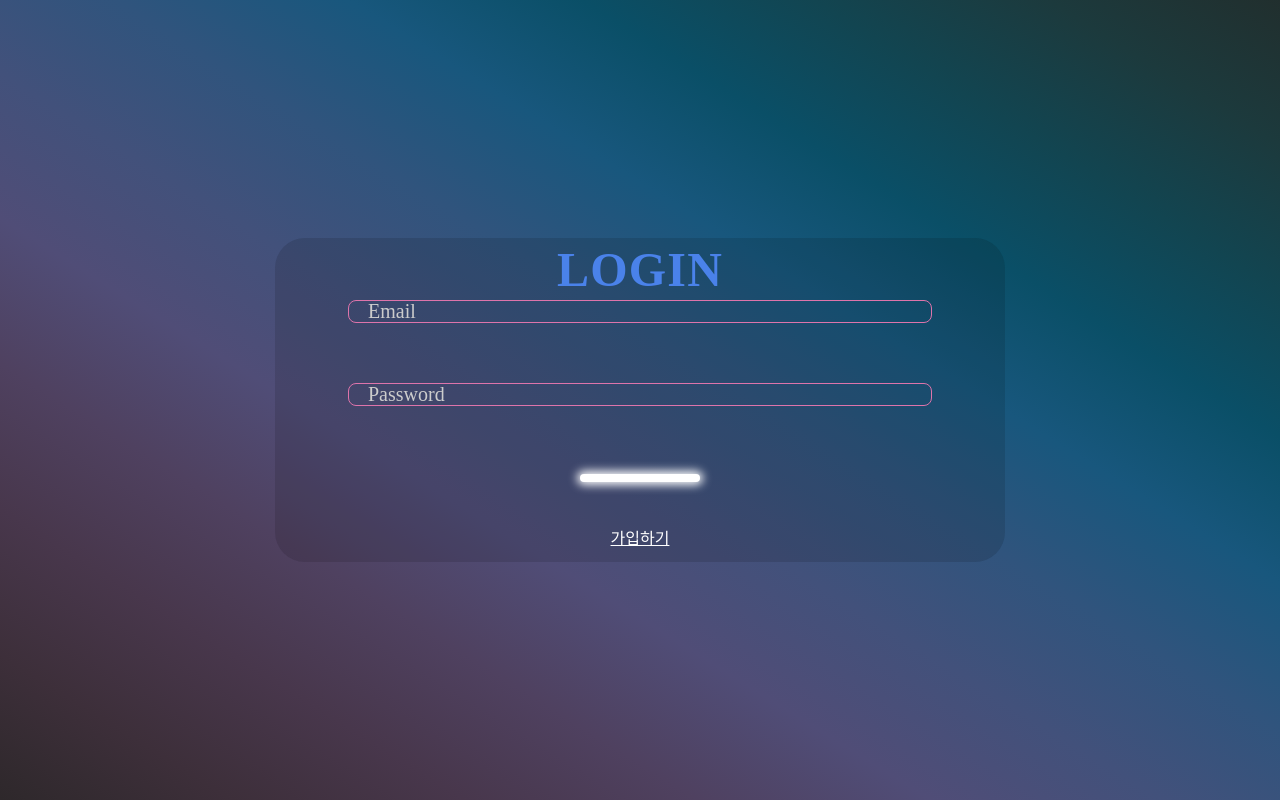
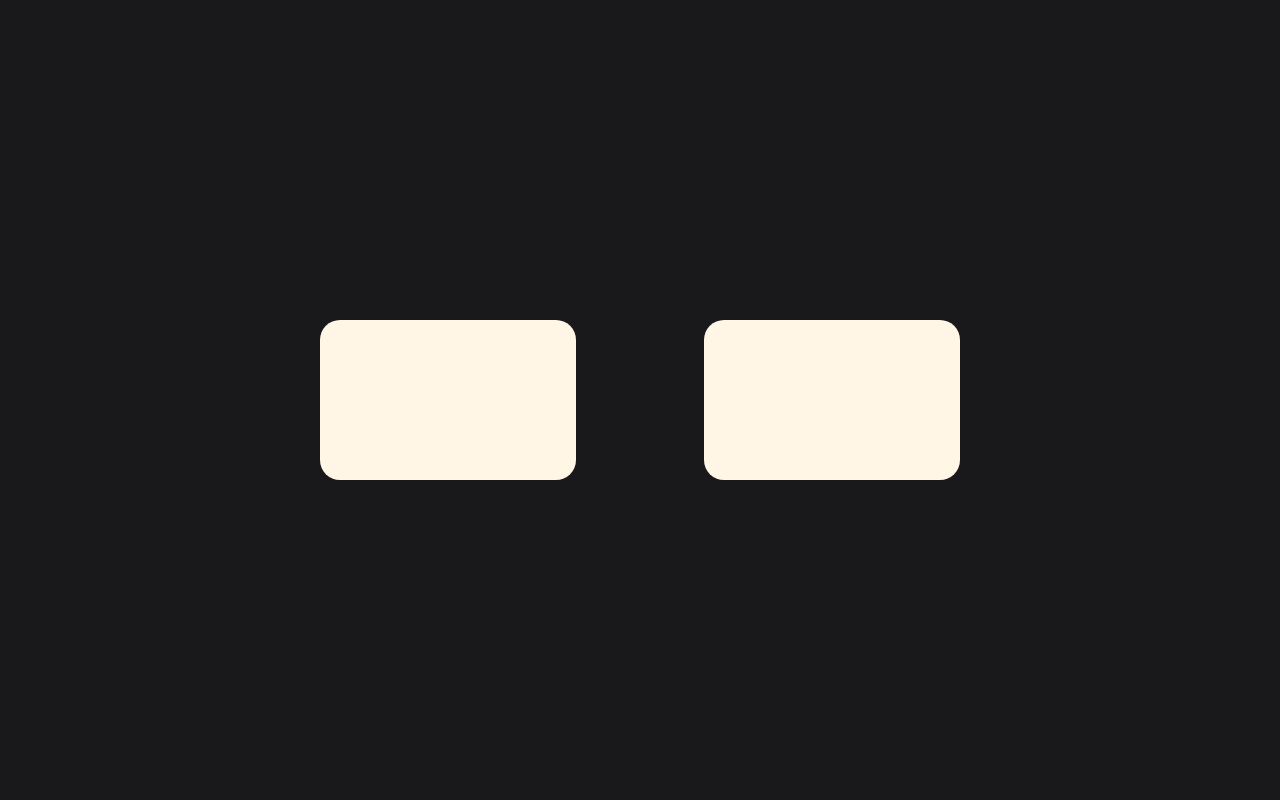
Before and after one commit to kisn3089/login_fullstack, a React (Vite) app in the folder client/: page / in a window 1280 px wide. Before the commit this address led to /login. Built offline with nearby package versions, Linux system fonts and the light colour scheme.

Commit message:
[Feat]Server - 로그인 암호화까지 로직 완성 & Client - 메인 페이지 생성

```diff
--- a/client/src/components/atoms/Text/styles.ts
+++ b/client/src/components/atoms/Text/styles.ts
@@ -1,11 +1,9 @@
 import { styled } from "styled-components";
 
 export const TextAtom = styled.span`
-  width: 100%;
   font-size: 20px;
   font-weight: 500;
   color: #fff;
   display: flex;
   align-items: center;
-  justify-content: center;
 `;
--- a/client/src/components/molcules/join/JoinForm.tsx
+++ b/client/src/components/molcules/join/JoinForm.tsx
@@ -127,7 +127,6 @@ const JoinForm = () => {
             <Svg.Warning />
             <TextAtoms
               content={error.response?.data || ""}
-              // color={colorSpace.red}
               color="#de74ab"
               fontSize="18px"
               fontWeight="500"
--- a/client/src/components/molcules/loginForm/LoginForm.tsx
+++ b/client/src/components/molcules/loginForm/LoginForm.tsx
@@ -28,8 +28,6 @@ const LoginForm = () => {
   const { inputFocus, focusHandler, blurHandler } = useForm();
   const navigator = useNavigate();
   const location = useLocation();
-
-  console.log("state: ", location.state);
 
   const emailValidation = /^[A-Z0-9._%+-]+@[A-Z0-9.-]+\.[A-Z]{2,}$/i;
   const disabledValid = !(
--- a/client/src/components/molcules/loginForm/styles.ts
+++ b/client/src/components/molcules/loginForm/styles.ts
@@ -20,6 +20,21 @@ const fadeAfter = keyframes`
 export const FormContainer = styled.div`
   width: 100vw;
   height: 100vh;
+  background: linear-gradient(
+    to right top,
+    #2e282b,
+    #3d2f3a,
+    #48374c,
+    #4f4160,
+    #504d77,
+    #42517b,
+    #30547d,
+    #18577d,
+    #0a4f67,
+    #124551,
+    #1c3a3d,
+    #212f2e
+  );
   min-width: 900px;
   display: flex;
   justify-content: center;
--- /dev/null
+++ b/client/src/components/molcules/mainSection/MainSection.tsx
@@ -0,0 +1,13 @@
+import React from "react";
+import { Block, MainSectionContainer } from "./styles";
+
+const MainSection = () => {
+  return (
+    <MainSectionContainer>
+      <Block />
+      <Block />
+    </MainSectionContainer>
+  );
+};
+
+export default MainSection;
--- /dev/null
+++ b/client/src/components/molcules/mainSection/styles.ts
@@ -0,0 +1,37 @@
+import { keyframes, styled } from "styled-components";
+
+const slideUp = keyframes`
+    0% {
+        transform: translateY(70%);
+    }
+    100% {
+        transform: translateY(0);
+    }
+`;
+
+export const MainSectionContainer = styled.div`
+  width: 100%;
+  height: 100vh;
+  background-color: ${({ theme }) => theme.colorSpace.black};
+  color: ${({ theme }) => theme.colorSpace.white};
+
+  display: flex;
+  justify-content: center;
+  align-items: center;
+  gap: 10%;
+
+  :nth-child(1) {
+    animation: ${slideUp} 0.6s ease-in-out;
+  }
+
+  :nth-child(2) {
+    animation: ${slideUp} 0.6s ease-in-out 0.1s;
+  }
+`;
+
+export const Block = styled.div`
+  width: 20%;
+  height: 20%;
+  background-color: ${({ theme }) => theme.colorSpace.white};
+  border-radius: 20px;
+`;
--- /dev/null
+++ b/client/src/components/pages/Main.tsx
@@ -0,0 +1,8 @@
+import React from "react";
+import MainSection from "../molcules/mainSection/MainSection";
+
+const Main = () => {
+  return <MainSection />;
+};
+
+export default Main;
--- a/client/src/styles/ColorSpace.ts
+++ b/client/src/styles/ColorSpace.ts
@@ -1,4 +1,6 @@
 export const colorSpace = {
+  white: "#FFF6E5",
+  black: "#19191b",
   pink: "#de74ab",
   aqua: "#56b8cf",
 };
--- a/client/src/styles/GlobalStyle.ts
+++ b/client/src/styles/GlobalStyle.ts
@@ -8,21 +8,5 @@ export const GlobalStyle = createGlobalStyle`
     body {
         margin: 0;
         padding: 0;
-        background: linear-gradient(
-    to right top,
-    #2e282b,
-    #3d2f3a,
-    #48374c,
-    #4f4160,
-    #504d77,
-    #42517b,
-    #30547d,
-    #18577d,
-    #0a4f67,
-    #124551,
-    #1c3a3d,
-    #212f2e
-  );
-        color: #fff;
     }
 `;
```
Also changed, not shown: client/src/App.tsx (+6 -1 lines), 2 other files (tests, documents, lock files or other folders).
